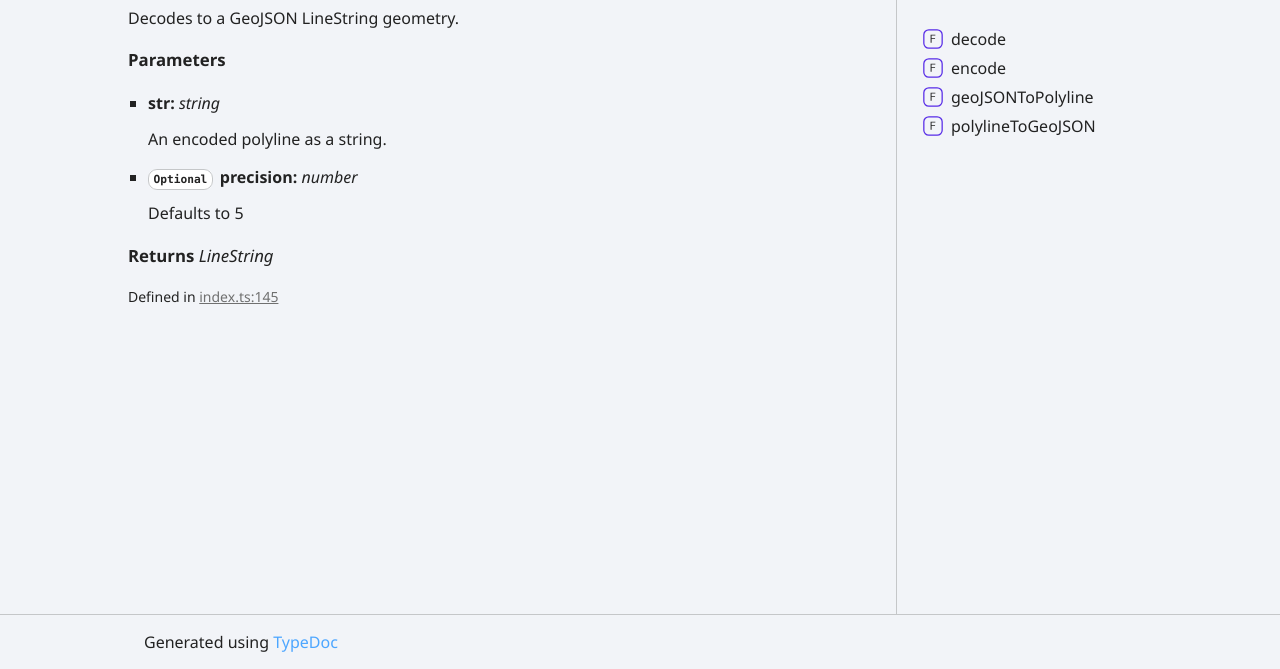
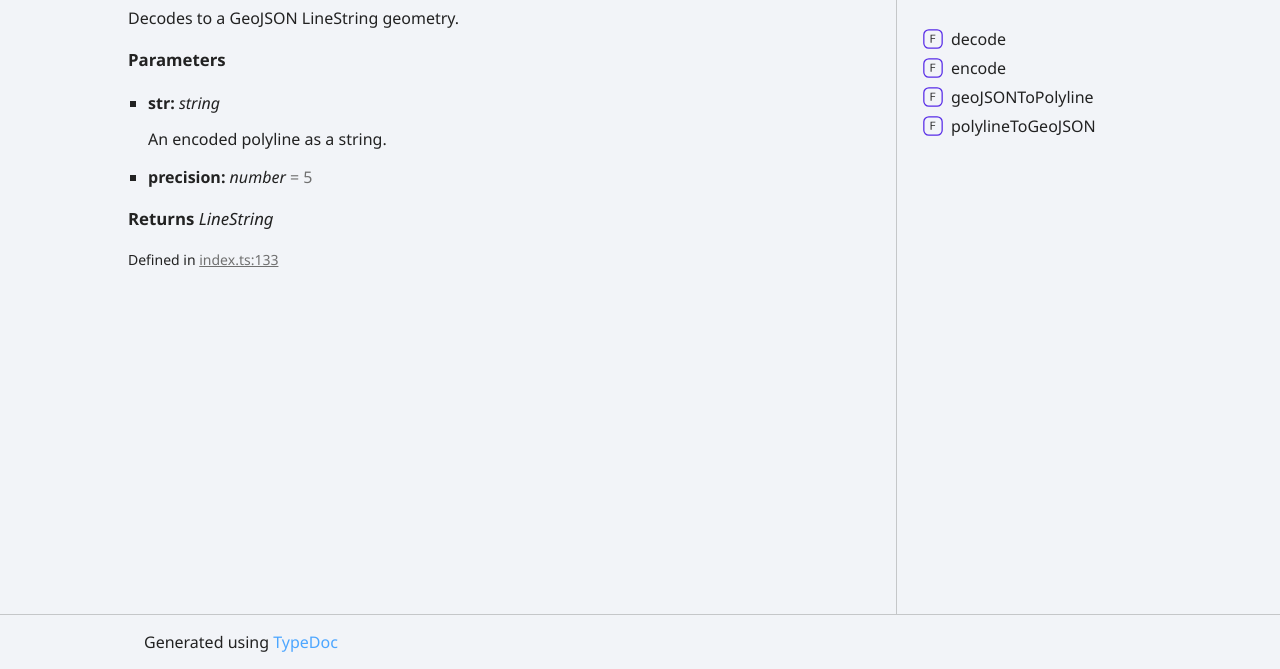
Before and after one commit to placemark/polyline, a website: page docs/functions/polylineToGeoJSON.html in a window 1280 px wide. Shown: the part 202-871 px from the top of the page. Drawn offline with Linux system fonts and the light colour scheme.

Commit message:
update documentation

```diff
--- a/docs/functions/polylineToGeoJSON.html
+++ b/docs/functions/polylineToGeoJSON.html
@@ -27,12 +27,10 @@
 <div class="tsd-comment tsd-typography"><p>An encoded polyline as a string.</p>
 </div></li>
 <li>
-<h5><code class="tsd-tag ts-flagOptional">Optional</code> precision: <span class="tsd-signature-type">number</span></h5>
-<div class="tsd-comment tsd-typography"><p>Defaults to 5</p>
-</div></li></ul></div>
+<h5>precision: <span class="tsd-signature-type">number</span><span class="tsd-signature-symbol"> = 5</span></h5></li></ul></div>
 <h4 class="tsd-returns-title">Returns <span class="tsd-signature-type">LineString</span></h4><aside class="tsd-sources">
 <ul>
-<li>Defined in <a href="https://github.com/placemark/polyline/blob/e5fa2f0/lib/index.ts#L145">index.ts:145</a></li></ul></aside></li></ul></section></div>
+<li>Defined in <a href="https://github.com/placemark/polyline/blob/a9f4f6d/lib/index.ts#L133">index.ts:133</a></li></ul></aside></li></ul></section></div>
 <div class="col-4 col-menu menu-sticky-wrap menu-highlight">
 <div class="tsd-navigation settings">
 <details class="tsd-index-accordion"><summary class="tsd-accordion-summary">
```
Also changed, not shown: docs/functions/decode.html (+2 -2 lines), docs/functions/encode.html (+2 -4 lines), docs/functions/geoJSONToPolyline.html (+2 -4 lines).
